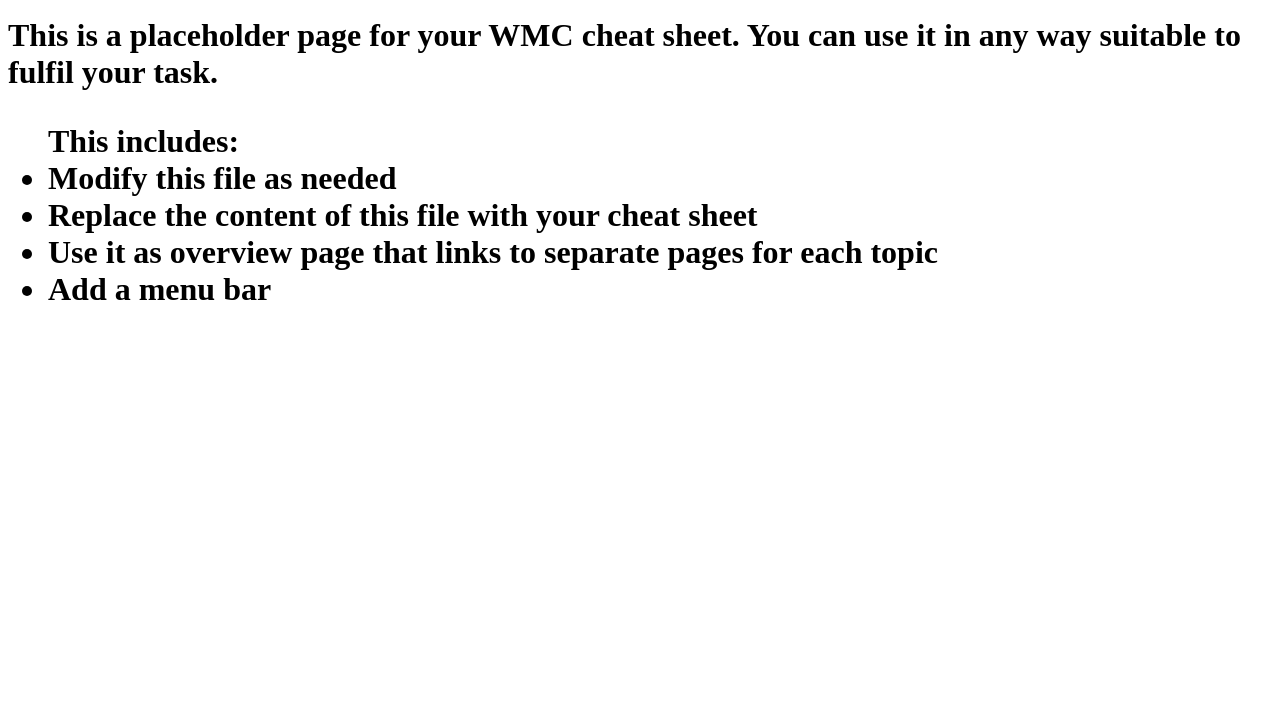
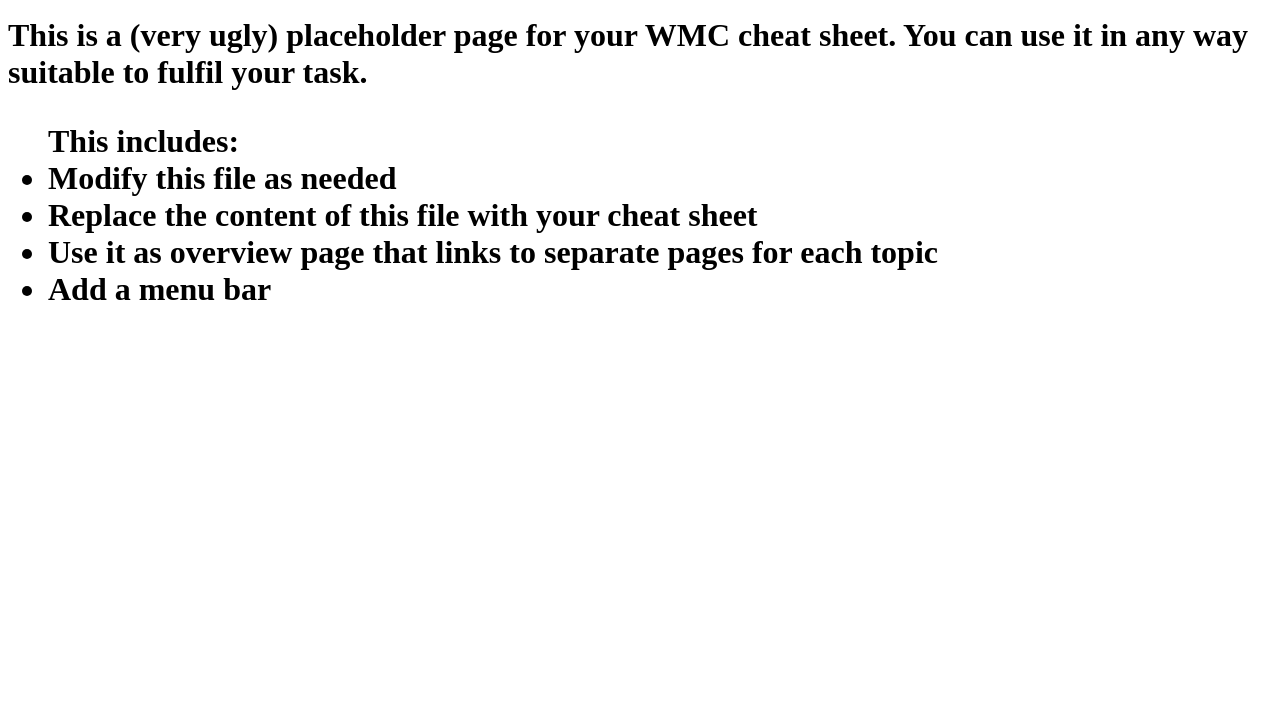
Before and after one commit to if-03-01-2bhif-wmc-2223/floating-assignment-cheat-sheet-pages-template, a plain HTML site: page index.html in a window 1280 px wide. Shown: the part 73-800 px from the top of the page. Drawn offline with Linux system fonts and the light colour scheme.

Commit message:
Update index.html
updated pages

```diff
--- a/index.html
+++ b/index.html
@@ -5,7 +5,7 @@
   </head>
   <body>
     <h1>Floating Assignment - Cheat Sheet<h1>
-      <p>This is a placeholder page for your WMC cheat sheet.
+      <p>This is a (very ugly) placeholder page for your WMC cheat sheet.
         You can use it in any way suitable to fulfil your task.</p>
       <ul>
         This includes:
```
